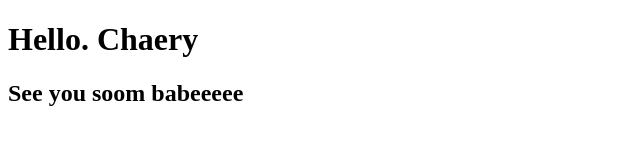
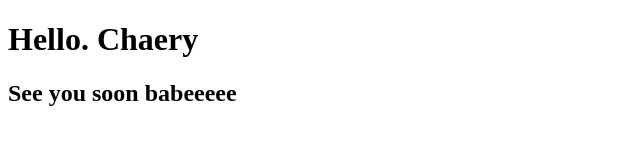
Before and after one commit to jongpho/chearishyou, a plain HTML site: page index.html in a window 1280 px wide. Shown: the full height of the page, 0-640 px from the left. Drawn offline with Linux system fonts and the light colour scheme.

Commit message:
last open

```diff
--- a/index.html
+++ b/index.html
@@ -5,5 +5,5 @@
 </head>
 <body>
   <h1>Hello. Chaery </h1>
-  <h2>See you soom babeeeee</h2>
+  <h2>See you soon babeeeee</h2>
 </body>
```
